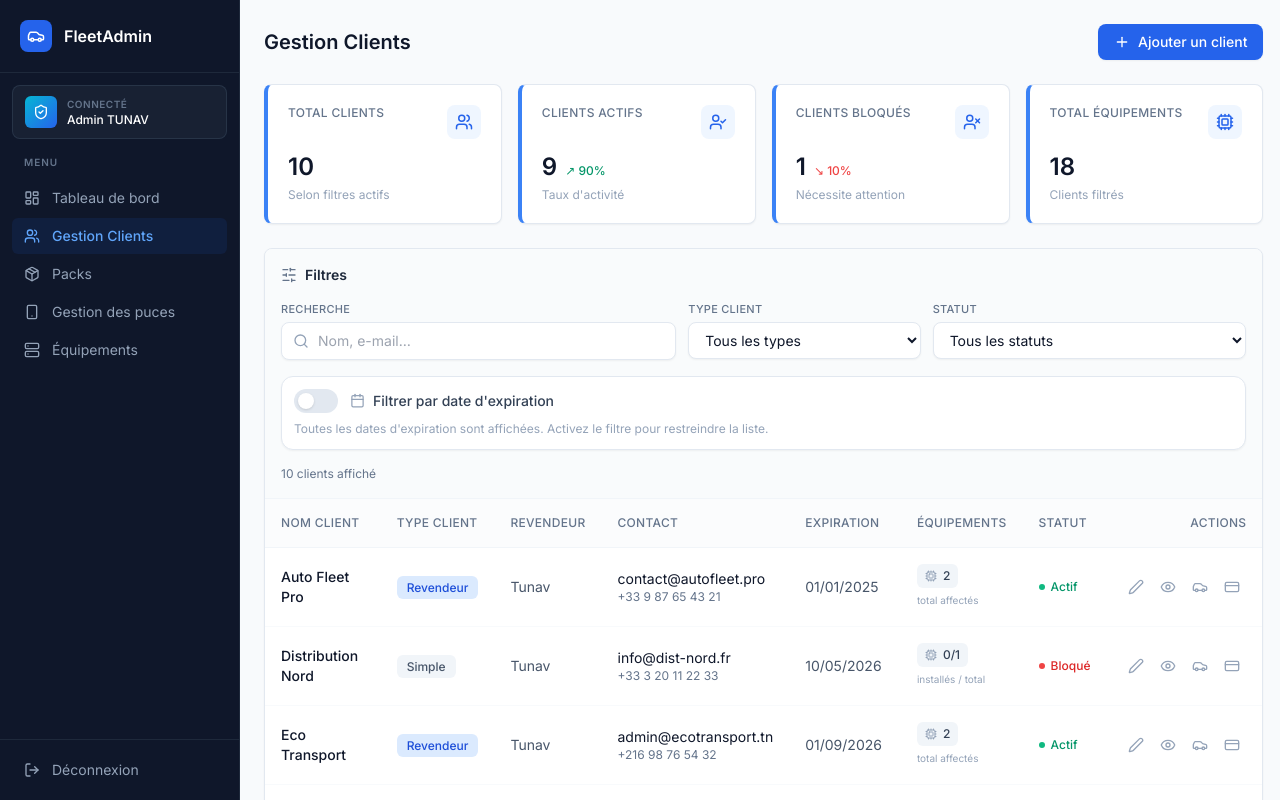
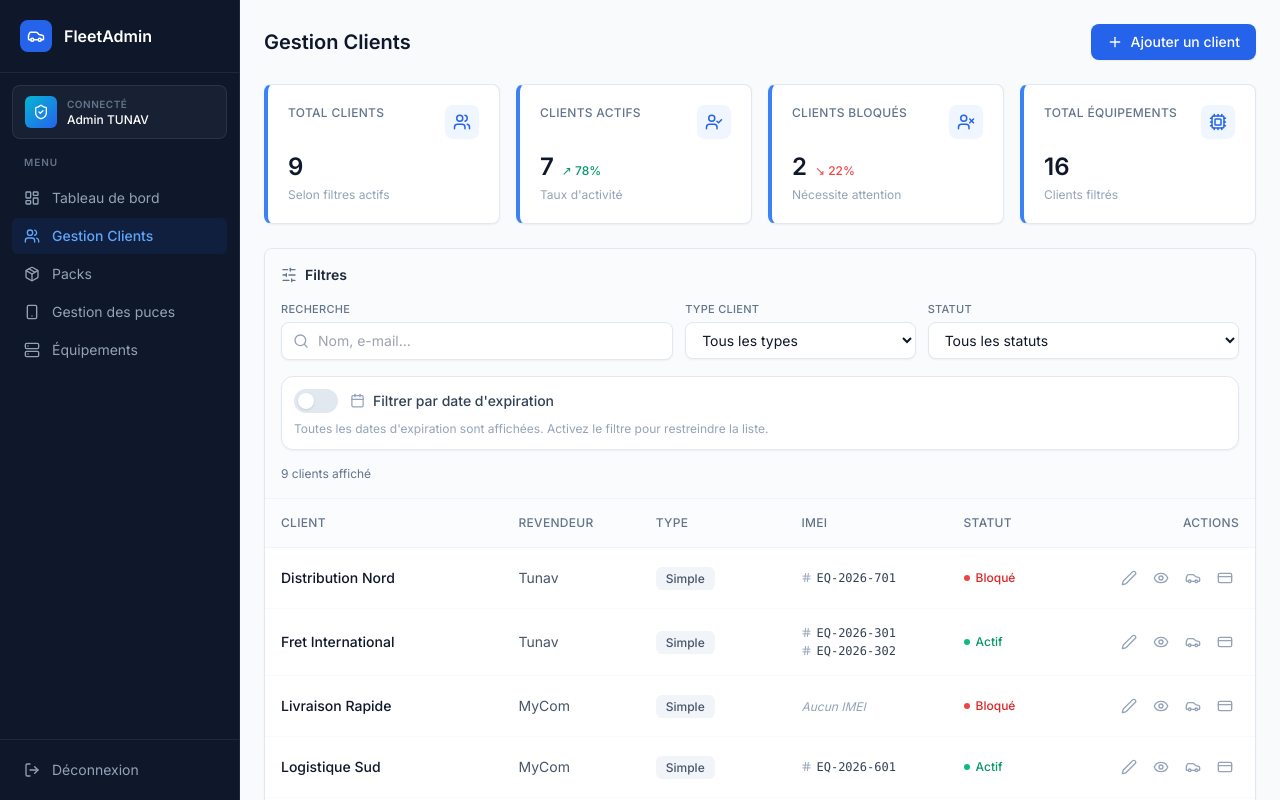
Before and after one commit to azizhadrouktunav/Backoffice_fleetIQ, a React (Vite) app: page /clients in a window 1280 px wide. Both pictures are taken after typing "name@example.com", "Sample123" into the empty fields and a click on the button "Se connecter". Shown: the top 800 px of the page. Built offline with nearby package versions, Linux system fonts and the light colour scheme.

Commit message:
Refactor EquipmentsUnifiedTable and ClientsPage to improve client and reseller display logic, enhance table structure, and update mock client data. Introduce utility functions for client equipment serial retrieval and streamline SIM assignment logic in SimsPage.

```diff
--- a/src/components/EquipmentsUnifiedTable.tsx
+++ b/src/components/EquipmentsUnifiedTable.tsx
@@ -7,9 +7,7 @@ import {
   ArrowLeftRight,
   Boxes,
   Store,
-  Cpu,
   Hash,
-  User as UserIcon,
   Trash2,
   Package,
   Smartphone
@@ -77,29 +75,29 @@ export function EquipmentsUnifiedTable({
   onAssignReseller,
   onReturnToStock
 }: Props) {
-  const renderClientResellerCell = (eq: FleetEquipment) => {
+  const renderClientCell = (eq: FleetEquipment) => {
     if (isStockEquipment(eq.client)) {
       return (
-        <div className="flex flex-col gap-0.5">
-          <span className="inline-flex items-center gap-1.5 text-xs font-medium text-slate-600">
-            <Boxes size={12} />
-            Stock
-          </span>
-          <span className="font-medium text-slate-900">{eq.client}</span>
-          {eq.reseller && <span className="text-[11px] text-slate-500">Revendeur : {eq.reseller}</span>}
-        </div>
+        <span className="font-medium text-slate-900 inline-flex items-center gap-1.5">
+          <Boxes size={12} className="text-slate-400 shrink-0" />
+          {eq.client}
+        </span>
       );
     }
+    return <span className="font-medium text-slate-900">{eq.client}</span>;
+  };
+
+  const renderResellerCell = (eq: FleetEquipment) => {
+    if (!eq.reseller) {
+      return <span className="text-slate-400 italic text-xs">—</span>;
+    }
     const clientEntity = clients.find((c) => c.name === eq.client);
+    const isResellerEntity = clientEntity?.type === 'Revendeur' && eq.client === eq.reseller;
     return (
-      <div className="flex flex-col gap-0.5">
-        <span className="font-medium text-slate-900">{eq.client}</span>
-        <span className="text-[11px] text-slate-500 inline-flex items-center gap-1">
-          {clientEntity?.type === 'Revendeur' ? <Store size={11} /> : <UserIcon size={11} />}
-          {clientEntity?.type === 'Revendeur' ? 'Revendeur' : 'Client'}
-          {eq.reseller && eq.reseller !== eq.client ? ` · ${eq.reseller}` : ''}
-        </span>
-      </div>
+      <span className="text-slate-700 inline-flex items-center gap-1.5">
+        {isResellerEntity && <Store size={12} className="text-slate-400 shrink-0" />}
+        {eq.reseller}
+      </span>
     );
   };
 
@@ -185,8 +183,10 @@ export function EquipmentsUnifiedTable({
         <table className="w-full text-left">
           <thead>
             <tr className="border-b border-slate-100 text-slate-500 text-xs uppercase tracking-wide bg-slate-50/50">
-              <th className="p-4 font-medium">Client / Revendeur</th>
-              <th className="p-4 font-medium">Type / IMEI</th>
+              <th className="p-4 font-medium">Client</th>
+              <th className="p-4 font-medium">Revendeur</th>
+              <th className="p-4 font-medium">Type</th>
+              <th className="p-4 font-medium">IMEI</th>
               <th className="p-4 font-medium">Carte SIM / Offre</th>
               <th className="p-4 font-medium">Pack</th>
               <th className="p-4 font-medium">Statut</th>
@@ -206,13 +206,16 @@ export function EquipmentsUnifiedTable({
 
               return (
                 <tr key={eq.id} className="hover:bg-slate-50 transition-colors">
-                  <td className="p-4">{renderClientResellerCell(eq)}</td>
+                  <td className="p-4">{renderClientCell(eq)}</td>
+                  <td className="p-4">{renderResellerCell(eq)}</td>
                   <td className="p-4">
-                    <div className="font-medium text-slate-900">{eqType}</div>
-                    <div className="text-[11px] text-slate-500 mt-0.5 flex items-center gap-1">
-                      <Cpu size={11} />
-                      IMEI : {eq.serial}
-                    </div>
+                    <span className="font-medium text-slate-900">{eqType}</span>
+                  </td>
+                  <td className="p-4">
+                    <span className="text-slate-700 font-mono text-xs inline-flex items-center gap-1">
+                      <Hash size={11} className="text-slate-400 shrink-0" />
+                      {eq.serial}
+                    </span>
                   </td>
                   <td className="p-4">
                     <div className="flex flex-col gap-1">
@@ -339,7 +342,7 @@ export function EquipmentsUnifiedTable({
             })}
             {rows.length === 0 && (
               <tr>
-                <td colSpan={6} className="p-8 text-center text-slate-500">
+                <td colSpan={8} className="p-8 text-center text-slate-500">
                   Aucun équipement trouvé.
                 </td>
               </tr>
--- a/src/pages/ClientsPage.tsx
+++ b/src/pages/ClientsPage.tsx
@@ -47,6 +47,7 @@ import {
   getVisibleClients,
   getVisibleEquipments
 } from '../utils/fleetVisibility';
+import { getClientEquipmentSerials } from '../utils/fleetAssignment';
 import { motion, AnimatePresence } from 'framer-motion';
 import { MapContainer, TileLayer, Marker, Popup } from 'react-leaflet';
 import L from 'leaflet';
@@ -131,7 +132,7 @@ const mockClients = [
   id: 1,
   name: 'Transport Express',
   type: 'Simple',
-  reseller: 'Auto Fleet Pro',
+  reseller: 'Tunav',
   email: 'contact@texpress.fr',
   tel: '+33 1 23 45 67 89',
   expiry: '2026-12-31',
@@ -150,14 +151,14 @@ const mockClients = [
 },
 {
   id: 2,
-  name: 'Global Logistics',
+  name: 'MyCom',
   type: 'Revendeur',
   reseller: 'Tunav',
-  email: 'admin@glogistics.com',
-  tel: '+33 4 56 78 90 12',
-  expiry: '2026-06-30',
+  email: 'admin@mycom.tn',
+  tel: '+216 70 00 00 01',
+  expiry: '2026-12-31',
   status: 'Active',
-  website: 'www.glogistics.com',
+  website: 'www.mycom.tn',
   formula: 'Enterprise',
   abonnement: 'FleetIQ Secure',
   timezone: 'UTC+1',
@@ -173,7 +174,7 @@ const mockClients = [
   id: 3,
   name: 'Livraison Rapide',
   type: 'Simple',
-  reseller: 'Global Logistics',
+  reseller: 'MyCom',
   email: 'hello@lrapide.fr',
   tel: '+33 6 12 34 56 78',
   expiry: '2024-10-15',
@@ -188,27 +189,6 @@ const mockClients = [
   vehicleLimit: 20,
   accountLimit: 5,
   username: 'lrapide_admin',
-  password: '••••••••'
-},
-{
-  id: 4,
-  name: 'Auto Fleet Pro',
-  type: 'Revendeur',
-  reseller: 'Tunav',
-  email: 'contact@autofleet.pro',
-  tel: '+33 9 87 65 43 21',
-  expiry: '2025-01-01',
-  status: 'Active',
-  website: 'www.autofleet.pro',
-  formula: 'Enterprise',
-  abonnement: 'FleetIQ Vision',
-  timezone: 'UTC+2',
-  address: "22 Rue de l'Automobile, 31000 Toulouse, France",
-  tel2: '+33 9 11 22 33 44',
-  email2: 'admin@autofleet.pro',
-  vehicleLimit: -1,
-  accountLimit: -1,
-  username: 'autofleet_admin',
   password: '••••••••'
 },
 {
@@ -905,14 +885,8 @@ export function ClientsPage() {
     setPeriodEnd('');
   };
 
-  const getEquipmentLabel = (client: FleetClient) => {
-    if (client.type === 'Revendeur') {
-      return String(equipmentStats.resellerTotals.get(client.name) ?? 0);
-    }
-    const stats = equipmentStats.simpleByClient.get(client.name);
-    if (!stats) return '0/0';
-    return `${stats.installed}/${stats.total}`;
-  };
+  const getClientImeis = (client: FleetClient) =>
+    getClientEquipmentSerials(client, visibleEquipments);
 
   const totalEquipmentCount = useMemo(
     () =>
@@ -1035,12 +1009,10 @@ export function ClientsPage() {
           <table className="w-full text-left">
             <thead>
               <tr className="border-b border-slate-100 text-slate-500 text-xs uppercase tracking-wide bg-slate-50/50">
-                <th className="p-4 font-medium">Nom Client</th>
-                <th className="p-4 font-medium">Type Client</th>
+                <th className="p-4 font-medium">Client</th>
                 <th className="p-4 font-medium">Revendeur</th>
-                <th className="p-4 font-medium">Contact</th>
-                <th className="p-4 font-medium">Expiration</th>
-                <th className="p-4 font-medium">Équipements</th>
+                <th className="p-4 font-medium">Type</th>
+                <th className="p-4 font-medium">IMEI</th>
                 <th className="p-4 font-medium">Statut</th>
                 <th className="p-4 font-medium text-right">Actions</th>
               </tr>
@@ -1051,43 +1023,39 @@ export function ClientsPage() {
                 key={client.id}
                 className="hover:bg-slate-50 transition-colors">
 
-                  <td className="p-4 font-medium text-slate-900">
-                    {client.name}
+                  <td className="p-4 font-medium text-slate-900">{client.name}</td>
+                  <td className="p-4 text-slate-600">{client.reseller}</td>
+                  <td className="p-4">
+                    <span
+                      className={`px-2.5 py-1 rounded-md text-xs font-medium ${client.type === 'Revendeur' ? 'bg-blue-100 text-blue-700' : 'bg-slate-100 text-slate-600'}`}
+                    >
+                      {client.type === 'Revendeur' ? 'Revendeur' : 'Simple'}
+                    </span>
                   </td>
                   <td className="p-4">
-                    <span
-                    className={`px-2.5 py-1 rounded-md text-xs font-medium ${client.type === 'Revendeur' ? 'bg-blue-100 text-blue-700' : 'bg-slate-100 text-slate-600'}`}>
-
-                      {client.type}
-                    </span>
-                  </td>
-                  <td className="p-4 text-slate-600">{client.reseller}</td>
-                  <td className="p-4">
-                    <div className="text-slate-900 text-sm">{client.email}</div>
-                    <div className="text-slate-500 text-xs">{client.tel}</div>
-                  </td>
-                  <td className="p-4 text-slate-600">
-                    {new Date(client.expiry).toLocaleDateString('fr-FR')}
-                  </td>
-                  <td className="p-4">
-                    <span
-                      className="inline-flex items-center gap-1.5 px-2 py-1 rounded-md bg-slate-100 text-slate-700 text-xs font-medium"
-                      title={
-                        client.type === 'Revendeur'
-                          ? 'Équipements affectés au revendeur'
-                          : 'Installés / total'
-                      }>
-                      <Cpu size={12} className="text-slate-400" />
-                      {getEquipmentLabel(client)}
-                    </span>
-                    {client.type === 'Simple' && (
-                      <div className="text-[10px] text-slate-400 mt-0.5">
-                        installés / total
-                      </div>
-                    )}
-                    {client.type === 'Revendeur' && (
-                      <div className="text-[10px] text-slate-400 mt-0.5">total affectés</div>
-                    )}
+                    {(() => {
+                      const imeis = getClientImeis(client);
+                      if (imeis.length === 0) {
+                        return <span className="text-slate-400 italic text-xs">Aucun IMEI</span>;
+                      }
+                      return (
+                        <div className="flex flex-col gap-0.5 max-w-[220px]">
+                          {imeis.slice(0, 3).map((serial) => (
+                            <span
+                              key={serial}
+                              className="inline-flex items-center gap-1 text-xs font-mono text-slate-700 truncate"
+                              title={serial}
+                            >
+                              <Hash size={11} className="text-slate-400 shrink-0" />
+                              {serial}
+                            </span>
+                          ))}
+                          {imeis.length > 3 && (
+                            <span className="text-[10px] text-slate-400">+{imeis.length - 3} autre(s)</span>
+                          )}
+                        </div>
+                      );
+                    })()}
                   </td>
                   <td className="p-4">
                     <span
--- a/src/pages/EquipmentsPage.tsx
+++ b/src/pages/EquipmentsPage.tsx
@@ -1269,8 +1269,12 @@ export function EquipmentsPage() {
                 {clients
                   .filter((c) => !c.name.endsWith('_Stock'))
                   .filter((c) => c.name !== 'Tunav')
-                  .filter((c) => c.type !== 'Revendeur')
-                  .filter((c) => c.reseller === currentUserName)
+                  .filter((c) => c.type === 'Simple')
+                  .filter((c) =>
+                    currentUserRole === 'Tunav'
+                      ? c.reseller === 'Tunav'
+                      : c.reseller === currentUserName
+                  )
                   .map((c) => (
                     <option key={c.id} value={c.name}>
                       {c.name}
--- a/src/pages/SimsPage.tsx
+++ b/src/pages/SimsPage.tsx
@@ -22,6 +22,10 @@ import { Modal } from '../components/Modal';
 import { StatCard } from '../components/StatCard';
 import { SearchableSelect } from '../components/SearchableSelect';
 import { SimCard, SimOffer, useFleetStore } from '../state/FleetStore';
+import {
+  getAssignableSimTargets,
+  getSimAssignmentClientName
+} from '../utils/fleetAssignment';
 
 type SimStatus = 'assigned_equipment' | 'assigned_client' | 'stock';
 
@@ -81,12 +85,7 @@ export function SimsPage() {
 
   // Clients visibles pour l'affectation (clients simples du périmètre courant)
   const assignableClients = useMemo(
-    () =>
-      clients
-        .filter((c) => !c.name.endsWith('_Stock'))
-        .filter((c) => c.name !== 'Tunav')
-        .filter((c) => (isTunavUser ? true : c.reseller === currentUserName))
-        .sort((a, b) => a.name.localeCompare(b.name)),
+    () => getAssignableSimTargets(clients, isTunavUser, currentUserName),
     [clients, isTunavUser, currentUserName]
   );
 
@@ -393,9 +392,11 @@ export function SimsPage() {
     const client = clients.find((c) => c.name === assignClientName);
     if (!client) return;
     const idSet = new Set(assignSimIds);
+    const targetClient = getSimAssignmentClientName(client);
+    const targetReseller = client.type === 'Revendeur' ? client.name : client.reseller;
     setSimCards((prev) =>
       prev.map((s) =>
-        idSet.has(s.id) ? { ...s, client: client.name, reseller: client.reseller } : s
+        idSet.has(s.id) ? { ...s, client: targetClient, reseller: targetReseller } : s
       )
     );
     closeAssignModal();
--- a/src/state/FleetStore.tsx
+++ b/src/state/FleetStore.tsx
@@ -206,7 +206,7 @@ const initialClientsSeed: Array<{
     id: 1,
     name: 'Transport Express',
     type: 'Simple',
-    reseller: 'Auto Fleet Pro',
+    reseller: 'Tunav',
     email: 'contact@texpress.fr',
     tel: '+33 1 23 45 67 89',
     expiry: '2026-12-31',
@@ -216,12 +216,12 @@ const initialClientsSeed: Array<{
   },
   {
     id: 2,
-    name: 'Global Logistics',
+    name: 'MyCom',
     type: 'Revendeur',
     reseller: 'Tunav',
-    email: 'admin@glogistics.com',
-    tel: '+33 4 56 78 90 12',
-    expiry: '2026-06-30',
+    email: 'admin@mycom.tn',
+    tel: '+216 70 00 00 01',
+    expiry: '2026-12-31',
     status: 'Active',
     abonnement: 'FleetIQ Secure',
     vehicleLimit: -1
@@ -230,25 +230,13 @@ const initialClientsSeed: Array<{
     id: 3,
     name: 'Livraison Rapide',
     type: 'Simple',
-    reseller: 'Global Logistics',
+    reseller: 'MyCom',
     email: 'hello@lrapide.fr',
     tel: '+33 6 12 34 56 78',
     expiry: '2024-10-15',
     status: 'Blocked',
     abonnement: 'FleetIQ Mechanics',
     vehicleLimit: 20
-  },
-  {
-    id: 4,
-    name: 'Auto Fleet Pro',
-    type: 'Revendeur',
-    reseller: 'Tunav',
-    email: 'contact@autofleet.pro',
-    tel: '+33 9 87 65 43 21',
-    expiry: '2025-01-01',
-    status: 'Active',
-    abonnement: 'FleetIQ Vision',
-    vehicleLimit: -1
   },
   {
     id: 5,
@@ -302,7 +290,7 @@ const initialClientsSeed: Array<{
     id: 9,
     name: 'Transit Maroc',
     type: 'Simple',
-    reseller: 'Tunav',
+    reseller: 'MyCom',
     email: 'ops@transit-ma.ma',
     tel: '+212 5 22 33 44 55',
     expiry: '2026-03-15',
@@ -311,22 +299,10 @@ const initialClientsSeed: Array<{
     vehicleLimit: 35
   },
   {
-    id: 10,
-    name: 'Eco Transport',
-    type: 'Revendeur',
-    reseller: 'Tunav',
-    email: 'admin@ecotransport.tn',
-    tel: '+216 98 76 54 32',
-    expiry: '2026-09-01',
-    status: 'Active',
-    abonnement: 'FleetIQ Vision',
-    vehicleLimit: -1
-  },
-  {
     id: 11,
     name: 'Logistique Sud',
     type: 'Simple',
-    reseller: 'Eco Transport',
+    reseller: 'MyCom',
     email: 'contact@logistique-sud.tn',
     tel: '+216 74 12 34 56',
     expiry: '2026-11-30',
@@ -401,7 +377,7 @@ const initialEquipments: FleetEquipment[] = [
     server: 'Srv-Paris-1',
     port: '5027',
     client: 'Transport Express',
-    reseller: 'Auto Fleet Pro',
+    reseller: 'Tunav',
     car: 'AB-123-CD',
     isInstalled: true,
     firstSendDate: '2024-01-15',
@@ -430,8 +406,8 @@ const initialEquipments: FleetEquipment[] = [
     iccid: '89330987654321098765',
     server: 'Srv-Paris-1',
     port: '5027',
-    client: 'Global Logistics',
-    reseller: 'Global Logistics',
+    client: 'MyCom',
+    reseller: 'MyCom',
     car: 'Unassigned',
     isInstalled: false,
     firstSendDate: '',
@@ -612,8 +588,8 @@ const initialEquipments: FleetEquipment[] = [
     iccid: '89330198765432109876',
     server: 'Srv-Paris-2',
     port: '5027',
-    client: 'Global Logistics',
-    reseller: 'Global Logistics',
+    client: 'MyCom',
+    reseller: 'MyCom',
     car: 'GL-001-EF',
     isInstalled: true,
     firstSendDate: '2026-03-01',
@@ -631,8 +607,8 @@ const initialEquipments: FleetEquipment[] = [
     iccid: '',
     server: 'Srv-Paris-2',
     port: '5027',
-    client: 'Eco Transport_Stock',
-    reseller: 'Eco Transport',
+    client: 'MyCom_Stock',
+    reseller: 'MyCom',
     car: 'Unassigned',
     isInstalled: false,
     firstSendDate: '2026-03-10',
@@ -651,7 +627,7 @@ const initialEquipments: FleetEquipment[] = [
     server: 'Srv-Tunis-1',
     port: '5027',
     client: 'Logistique Sud',
-    reseller: 'Eco Transport',
+    reseller: 'MyCom',
     car: 'LS-300-GG',
     isInstalled: true,
     firstSendDate: '2026-04-01',
@@ -670,7 +646,7 @@ const initialEquipments: FleetEquipment[] = [
     server: 'Srv-Lyon-1',
     port: '5028',
     client: 'Transport Express',
-    reseller: 'Auto Fleet Pro',
+    reseller: 'Tunav',
     car: 'Unassigned',
     isInstalled: false,
     firstSendDate: '2024-06-01',
@@ -823,7 +799,7 @@ export function FleetStoreProvider({ children }: { children: React.ReactNode })
       phoneNumber: '+216 71 12 34 56',
       iccid: '89330123456789012345',
       client: 'Transport Express',
-      reseller: 'Auto Fleet Pro',
+      reseller: 'Tunav',
       equipmentId: 1
     },
     {
@@ -831,8 +807,8 @@ export function FleetStoreProvider({ children }: { children: React.ReactNode })
       offerId: 1,
       phoneNumber: '+216 71 65 43 21',
       iccid: '89330987654321098765',
-      client: 'Global Logistics',
-      reseller: 'Global Logistics',
+      client: 'MyCom',
+      reseller: 'MyCom',
       equipmentId: 2
     },
     {
@@ -864,8 +840,8 @@ export function FleetStoreProvider({ children }: { children: React.ReactNode })
       offerId: 3,
       phoneNumber: '+216 71 11 11 22',
       iccid: '89216002200220022002',
-      client: 'Auto Fleet Pro_Stock',
-      reseller: 'Auto Fleet Pro'
+      client: 'MyCom_Stock',
+      reseller: 'MyCom'
     }
   ]);
 
--- /dev/null
+++ b/src/utils/fleetAssignment.ts
@@ -0,0 +1,78 @@
+import type { FleetClient, FleetEquipment } from '../state/FleetStore';
+import { isStockClientName } from './fleetVisibility';
+
+export const TUNAV_RESELLER_NAME = 'Tunav';
+export const MYCOM_RESELLER_NAME = 'MyCom';
+
+/** Client simple rattaché directement à Tunav (affectable par l'admin Tunav). */
+export function isTunavDirectClient(client: FleetClient): boolean {
+  return client.type === 'Simple' && client.reseller === TUNAV_RESELLER_NAME;
+}
+
+/** Revendeur de second niveau (ex. MyCom), affectable par Tunav en stock revendeur. */
+export function isTunavAssignableReseller(client: FleetClient): boolean {
+  return (
+    client.type === 'Revendeur' &&
+    client.name !== TUNAV_RESELLER_NAME &&
+    !isStockClientName(client.name) &&
+    client.reseller === TUNAV_RESELLER_NAME
+  );
+}
+
+/** Clients simples affectables depuis le compte Tunav (pas les clients d'un revendeur). */
+export function getAssignableSimpleClients(
+  clients: FleetClient[],
+  isTunavUser: boolean,
+  currentUserName: string
+): FleetClient[] {
+  return clients
+    .filter((c) => !isStockClientName(c.name) && c.name !== TUNAV_RESELLER_NAME && c.type === 'Simple')
+    .filter((c) => (isTunavUser ? isTunavDirectClient(c) : c.reseller === currentUserName))
+    .sort((a, b) => a.name.localeCompare(b.name));
+}
+
+/** Revendeurs affectables depuis le compte Tunav (ex. MyCom). */
+export function getAssignableResellers(clients: FleetClient[], isTunavUser: boolean): FleetClient[] {
+  if (!isTunavUser) return [];
+  return clients.filter(isTunavAssignableReseller).sort((a, b) => a.name.localeCompare(b.name));
+}
+
+/** Cibles d'affectation puce : clients Tunav + revendeurs (stock). */
+export function getAssignableSimTargets(
+  clients: FleetClient[],
+  isTunavUser: boolean,
+  currentUserName: string
+): FleetClient[] {
+  const base = clients.filter((c) => !isStockClientName(c.name) && c.name !== TUNAV_RESELLER_NAME);
+  if (isTunavUser) {
+    return base
+      .filter((c) => isTunavDirectClient(c) || isTunavAssignableReseller(c))
+      .sort((a, b) => a.name.localeCompare(b.name));
+  }
+  return base.filter((c) => c.type === 'Simple' && c.reseller === currentUserName).sort((a, b) =>
+    a.name.localeCompare(b.name)
+  );
+}
+
+/** Nom client stocké sur la puce selon le type de cible. */
+export function getSimAssignmentClientName(client: FleetClient): string {
+  return client.type === 'Revendeur' ? `${client.name}_Stock` : client.name;
+}
+
+/** IMEI / numéros de série liés à une ligne du tableau clients. */
+export function getClientEquipmentSerials(
+  client: FleetClient,
+  equipments: FleetEquipment[]
+): string[] {
+  const serials: string[] = [];
+  for (const e of equipments) {
+    if (client.type === 'Revendeur') {
+      if (e.reseller === client.name || e.client === `${client.name}_Stock` || e.client === client.name) {
+        serials.push(e.serial);
+      }
+    } else if (e.client === client.name) {
+      serials.push(e.serial);
+    }
+  }
+  return serials.sort((a, b) => a.localeCompare(b));
+}
--- a/src/utils/fleetVisibility.ts
+++ b/src/utils/fleetVisibility.ts
@@ -3,11 +3,13 @@ import type { FleetClient, FleetEquipment } from '../state/FleetStore';
 /** Clients affichés par défaut dans Gestion Clients (vue Tunav). */
 export const GESTION_CLIENTS_SHOWCASE_NAMES = [
   'Transport Express',
-  'Global Logistics',
+  'MyCom',
   'Société Médicale ABC',
   'Transport Urbain Tunis',
   'Fret International',
-  'Distribution Nord'
+  'Distribution Nord',
+  'Livraison Rapide',
+  'Logistique Sud'
 ] as const;
 
 const showcaseNameSet = new Set<string>(GESTION_CLIENTS_SHOWCASE_NAMES);
```
